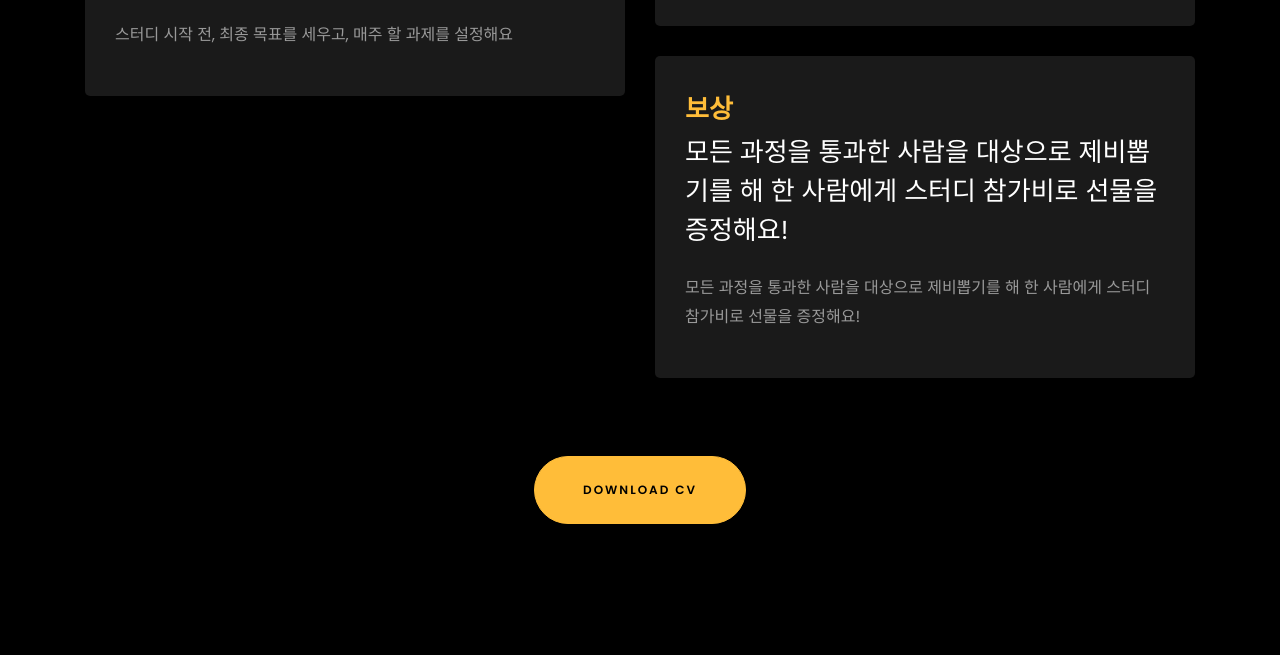
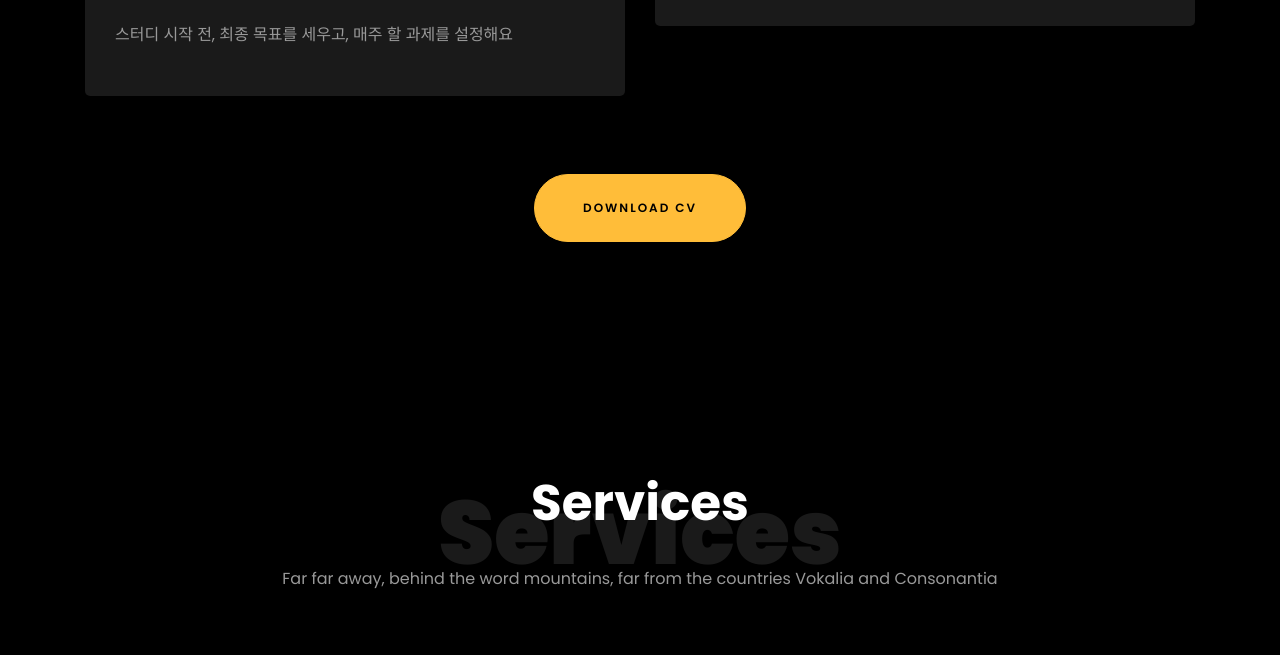
Before and after one commit to inma06/cafe-in-website, a plain HTML site: page index.html in a window 1280 px wide. Shown: the part 1651-2306 px from the top of the page. Drawn offline with Linux system fonts and the light colour scheme; files whose address does not match are found by name.

Commit message:
칼럼수정

```diff
--- a/index.html
+++ b/index.html
@@ -164,12 +164,6 @@
     					<h2>모든 과정을 통과한 사람을 대상으로 제비뽑기를 해 한 사람에게 스터디 참가비로 선물을 증정해요!</h2>
     					<p class="mt-4">모든 과정을 통과한 사람을 대상으로 제비뽑기를 해 한 사람에게 스터디 참가비로 선물을 증정해요!</p>
     				</div>
-					<div class="resume-wrap ftco-animate">
-    					<span class="date">보상</span>
-    					<h2>모든 과정을 통과한 사람을 대상으로 제비뽑기를 해 한 사람에게 스터디 참가비로 선물을 증정해요!</h2>
-    					<p class="mt-4">모든 과정을 통과한 사람을 대상으로 제비뽑기를 해 한 사람에게 스터디 참가비로 선물을 증정해요!</p>
-    				</div>
-
     			</div>
     		</div>
     		<div class="row justify-content-center mt-5">
```
